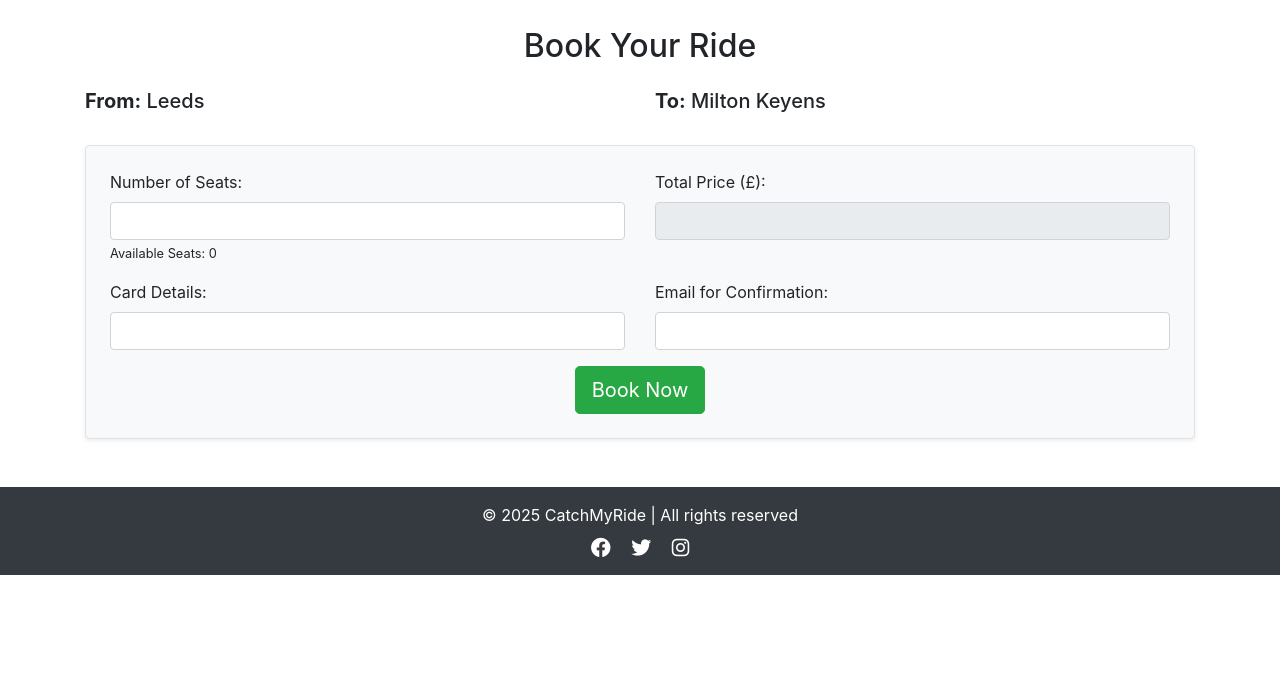
After one commit to sinjinisarkar/car-pooling-app-group-project, a Flask app: page /book_journey/1 in a window 1280 px wide. The commit adds this page. Shown: the part 122-800 px from the top of the page. Run offline with Flask 3, Linux system fonts and the light colour scheme; a user stored in the database is signed in; some libraries are stand-ins or nearby versions.

Commit message:
Working basic select and book ride

```diff
--- /dev/null
+++ b/app/templates/book_journeys.html
@@ -0,0 +1,60 @@
+{% extends "base.html" %}
+{% block title %}Book Ride{% endblock %}
+
+{% block content %}
+<div class="container mt-5">
+    <h2 class="text-center mb-4">Book Your Ride</h2>
+
+    <!-- Display the From and To locations -->
+    <div class="row mb-4">
+        <div class="col-md-6">
+            <h5><strong>From:</strong> {{ ride.from_location }}</h5>
+        </div>
+        <div class="col-md-6">
+            <h5><strong>To:</strong> {{ ride.to_location }}</h5>
+        </div>
+    </div>
+
+    <!-- Booking form -->
+    <form method="POST" action="{{ url_for('book_journey', ride_id=ride.id) }}" class="p-4 border rounded shadow-sm bg-light">
+        <div class="row mb-3">
+            <div class="col-md-6">
+                <label for="seats" class="form-label">Number of Seats:</label>
+                <input type="number" class="form-control" id="seats" name="seats"
+                    min="1" max="{{ ride.available_seats }}" required>
+                <small>Available Seats: {{ ride.available_seats }}</small>
+            </div>
+            <div class="col-md-6">
+                <label for="total_price" class="form-label">Total Price (£):</label>
+                <input type="text" class="form-control" id="total_price" name="total_price" readonly>
+            </div>
+        </div>
+
+        <div class="row mb-3">
+            <div class="col-md-6">
+                <label for="card_details" class="form-label">Card Details:</label>
+                <input type="text" class="form-control" id="card_details" name="card_details" required>
+            </div>
+            <div class="col-md-6">
+                <label for="email" class="form-label">Email for Confirmation:</label>
+                <input type="email" class="form-control" id="email" name="email" required>
+            </div>
+        </div>
+
+        <div class="text-center">
+            <button type="submit" class="btn btn-success btn-lg">Book Now</button>
+        </div>
+    </form>
+</div>
+
+<script>
+    // Calculate total price whenever the number of seats is changed
+    document.getElementById('seats').addEventListener('input', function() {
+        const seats = parseInt(this.value);
+        const pricePerSeat = {{ ride.price_per_seat }};
+        const totalPrice = seats * pricePerSeat;
+        document.getElementById('total_price').value = totalPrice.toFixed(2);
+    });
+</script>
+
+{% endblock %}
--- a/app/views.py
+++ b/app/views.py
@@ -68,6 +68,7 @@ from app import login_manager
 def load_user(user_id):
     return User.query.get(int(user_id))
 
+# Publishing a ride by the driver
 @app.route('/publish_ride', methods=['GET', 'POST'])
 @login_required
 def publish_ride_view():
@@ -78,6 +79,7 @@ def publish_ride_view():
         available_seats = request.form['available_seats']
         price_per_seat = request.form['price_per_seat']
         category = request.form['category']
+        driver_name = current_user.username  # Store driver name
 
         try:
             date_time = datetime.strptime(date_time_str, "%Y-%m-%dT%H:%M")
@@ -87,6 +89,7 @@ def publish_ride_view():
         # Save to publish_ride
         new_ride = publish_ride(
             driver_id=current_user.id,
+            driver_name=driver_name,
             from_location=from_location,
             to_location=to_location,
             date_time=date_time,
@@ -100,6 +103,7 @@ def publish_ride_view():
         # Save to view_ride (ensure it's also stored here)
         new_view_ride = view_ride(
             driver_id=current_user.id,
+            driver_name=driver_name,
             from_location=from_location,
             to_location=to_location,
             date_time=date_time,
@@ -121,3 +125,84 @@ def publish_ride_view():
 def view_journeys():
     journeys = view_ride.query.all()  # Fetch all available journeys
     return render_template('view_journeys.html', journeys=journeys, user=current_user)
+
+# Booking a ride by the user/passenger
+@app.route('/book_journey/<int:ride_id>', methods=['GET', 'POST'])
+@login_required
+def book_journey(ride_id):
+    ride = publish_ride.query.get_or_404(ride_id)
+
+    # Handle POST request when the user submits the form
+    if request.method == 'POST':
+        # Get the number of seats from the form
+        num_seats = int(request.form['seats'])
+
+        # Get the confirmation email from the form
+        confirmation_email = request.form['email']
+
+        # Check if there are enough available seats
+        if num_seats > ride.available_seats:
+            flash("Not enough available seats", "danger")
+            return redirect(url_for('view_journeys'))
+
+        # Calculate the total price
+        total_price = num_seats * ride.price_per_seat
+
+        # Create the booking entry
+        new_booking = book_ride(
+            user_id=current_user.id,
+            ride_id=ride.id,
+            status="Booked",
+            total_price=total_price,
+            seats_selected=num_seats,
+            confirmation_email=confirmation_email,
+            ride_date=ride.date_time
+        )
+
+        # Update the ride's available seats
+        ride.available_seats -= num_seats
+
+        # Commit the new booking to the database
+        db.session.add(new_booking)
+        db.session.commit()
+
+        flash(f"Ride booked successfully! Total Price: £{total_price:.2f}", "success")
+        return redirect(url_for('dashboard'))  # Redirect to the dashboard or wherever you need
+    return render_template('book_journeys.html', ride=ride, user=current_user)
+
+
+# Cancelling a booking by user/passenger once booked on their user dashboard page
+@app.route('/cancel_booking/<int:booking_id>', methods=['POST'])
+@login_required
+def cancel_booking(booking_id):
+    booking = book_ride.query.get_or_404(booking_id)
+
+    # Ensure the current user is the one who booked the ride
+    if booking.user_id != current_user.id:
+        flash("You cannot cancel someone else's booking.", "danger")
+        return redirect(url_for('dashboard'))
+
+    # Increase the available seats in the ride
+    ride = publish_ride.query.get_or_404(booking.ride_id)
+    ride.available_seats += booking.seats
+
+    # Delete the booking from the book_ride table
+    db.session.delete(booking)
+    db.session.commit()
+
+    flash("Booking canceled successfully!", "success")
+    return redirect(url_for('dashboard'))
+
+@app.route('/dashboard')
+@login_required
+def dashboard():
+    # Query the booked rides for the current user
+    booked_rides = book_ride.query.filter_by(user_id=current_user.id).all()
+
+    # Pass both the booked rides and their details to the template
+    return render_template('dashboard.html', booked_rides=booked_rides)
+
+
+@app.context_processor
+def inject_user():
+    return dict(user=current_user)
```
Also changed, not shown: app/models.py (+15 -3 lines), app/templates/dashboard.html (+30 -0 lines), app/templates/view_journeys.html (+22 -0 lines), app.db.
